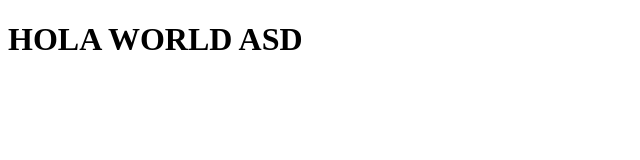
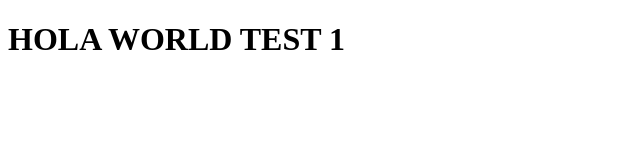
Before and after one commit to MenaDev506/proyectoDemoCursoPrework, a plain HTML site: page index.html in a window 1280 px wide. Shown: the full height of the page, 0-640 px from the left. Drawn offline with Linux system fonts and the light colour scheme.

Commit message:
cambios nuevos

```diff
--- a/index.html
+++ b/index.html
@@ -7,6 +7,6 @@
     <meta name='viewport' content='width=device-width, initial-scale=1'>
 </head>
 <body>
-    <h1>HOLA WORLD ASD</h1>
+    <h1>HOLA WORLD TEST 1</h1>
 </body>
 </html>
```
